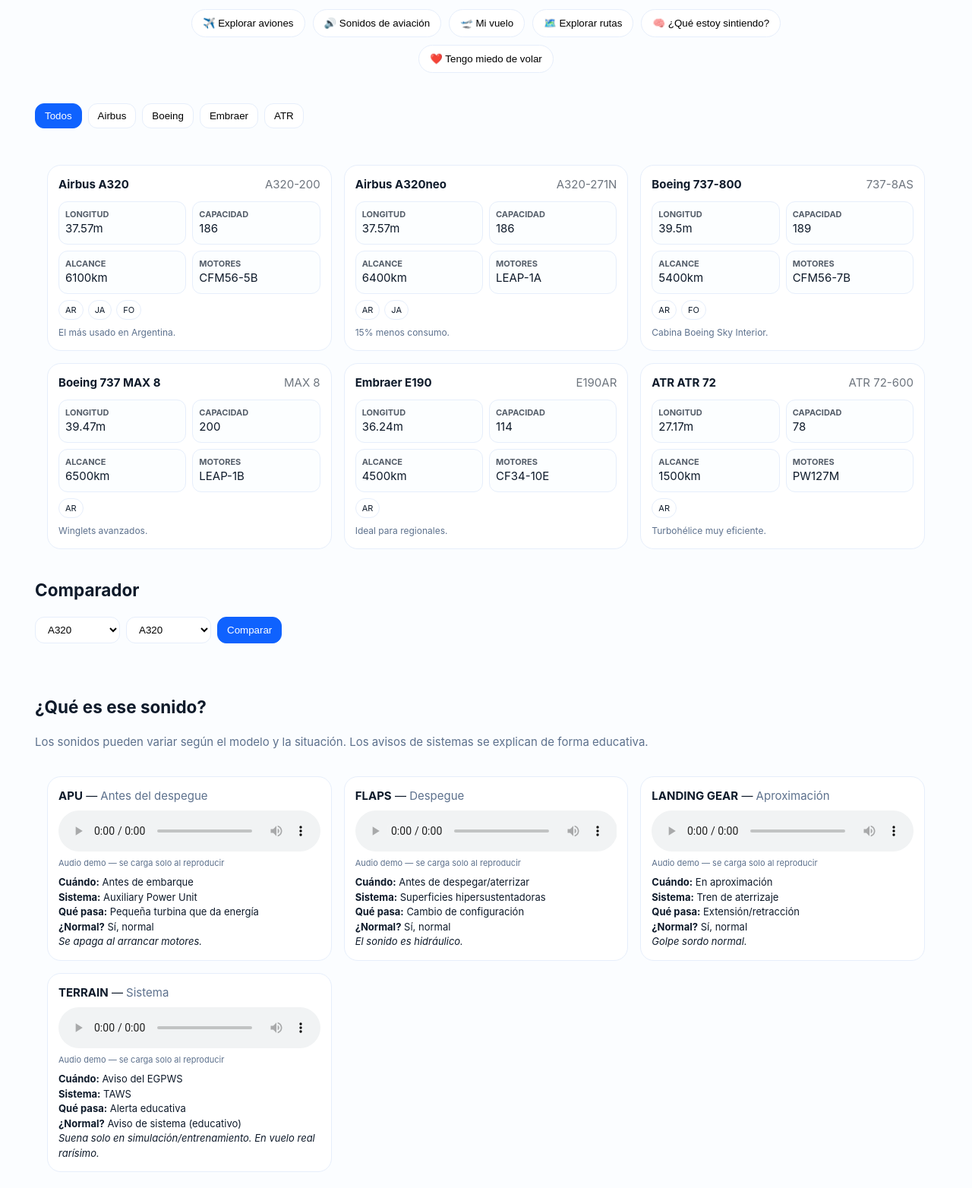
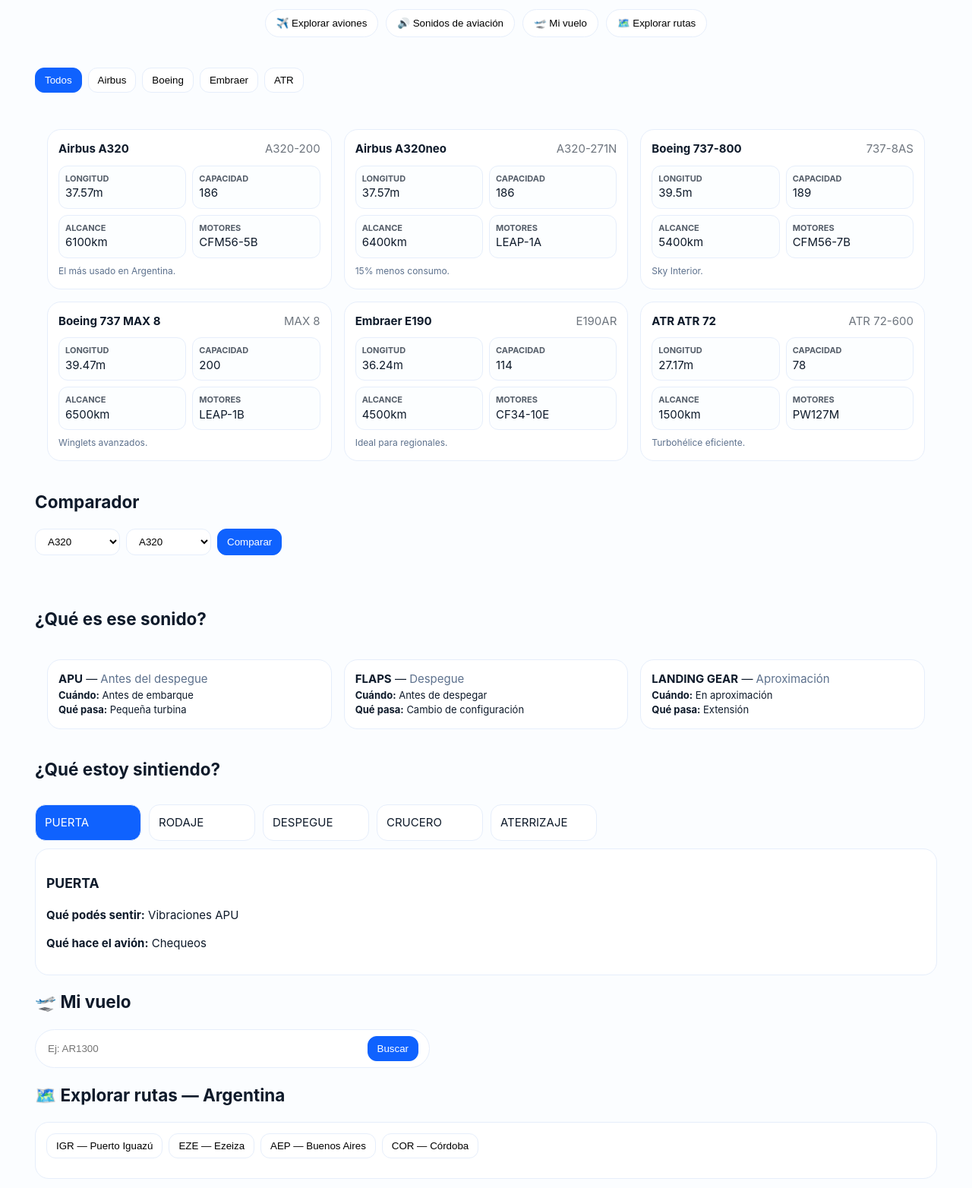
Before and after one commit to 9fwkhmmnr2-dev/volAR, a plain HTML site: page index.html in a window 1280 px wide. Shown: the part 360-1924 px from the top of the page at 76% size. Drawn offline with Linux system fonts and the light colour scheme.

Commit message:
Update index.html

```diff
--- a/index.html
+++ b/index.html
@@ -3,14 +3,12 @@
 <head>
 <meta charset="utf-8"><meta name="viewport" content="width=device-width,initial-scale=1">
 <title>VolAR — Conocé lo que vuela sobre Argentina</title>
-<meta name="description" content="Aviones, sonidos, rutas, tecnología y todo lo que ocurre durante un vuelo.">
 <style>
 :root{--bg:#fbfdff;--card:#fff;--text:#0e1a2a;--muted:#5d718d;--blue:#0f62fe;--blueD:#0b3d91;--b:#e6eefb}
 [data-theme=dark]{--bg:#050a14;--card:#0d1424;--text:#eef3ff;--muted:#8aa0c2;--b:#1a2a4a}
 *{box-sizing:border-box}body{margin:0;background:var(--bg);color:var(--text);font:15px/1.5 Inter,system-ui}
-a{color:inherit;text-decoration:none}
 .nav{position:sticky;top:0;z-index:10;background:color-mix(in srgb,var(--card) 85%, transparent);backdrop-filter:blur(12px);border-bottom:1px solid var(--b);display:flex;gap:18px;padding:12px 20px;align-items:center;flex-wrap:wrap}
-.logo{display:flex;align-items:center;gap:10px;font-weight:900;letter-spacing:.2px}
+.logo{display:flex;align-items:center;gap:10px;font-weight:900}
 .badge{width:32px;height:32px;border-radius:10px;background:linear-gradient(135deg,var(--blueD),var(--blue));display:grid;place-items:center;color:white}
 .search{flex:1;min-width:220px;max-width:520px;display:flex;align-items:center;background:var(--card);border:1px solid var(--b);border-radius:999px;padding:8px 14px}
 .search input{border:0;outline:0;background:transparent;width:100%;color:var(--text)}
@@ -26,7 +24,6 @@ a{color:inherit;text-decoration:none}
 .kv{background:color-mix(in srgb,var(--bg) 70%, var(--card));border:1px solid var(--b);border-radius:12px;padding:8px}
 .kv b{display:block;font-size:11px;opacity:.7;text-transform:uppercase}
 .tabs{display:flex;gap:8px;overflow:auto;padding:12px 16px;max-width:1220px;margin:auto}
-.tabs button{white-space:nowrap}
 .btn{border:1px solid var(--b);background:var(--card);padding:8px 12px;border-radius:12px;cursor:pointer}
 .btn.primary{background:var(--blue);color:white;border-color:var(--blue)}
 .section{max-width:1220px;margin:18px auto;padding:0 16px}
@@ -44,7 +41,6 @@ audio{width:100%}
   <a href="#aviones" class="chip">Aviones</a><a href="#sonidos" class="chip">Sonidos</a><a href="#vuelo" class="chip">Mi vuelo</a>
   <button class="btn" onclick="toggleTheme()">🌓</button>
 </div>
-
 <div class="hero">
   <h1>VolAR<br>Conocé lo que vuela sobre Argentina.</h1>
   <p>Aviones, sonidos, rutas, tecnología y todo lo que ocurre durante un vuelo.</p>
@@ -53,39 +49,25 @@ audio{width:100%}
     <button class="chip" onclick="scrollToId('sonidos')">🔊 Sonidos de aviación</button>
     <button class="chip" onclick="scrollToId('vuelo')">🛫 Mi vuelo</button>
     <button class="chip" onclick="scrollToId('rutas')">🗺️ Explorar rutas</button>
-    <button class="chip" onclick="scrollToId('sintiendo')">🧠 ¿Qué estoy sintiendo?</button>
-    <button class="chip" onclick="scrollToId('miedo')">❤️ Tengo miedo de volar</button>
   </div>
 </div>
-
 <div class="tabs" id="filters"></div>
 <div class="section"><div id="aircraftGrid" class="grid"></div></div>
-
-<div class="section" id="comparador">
-<h2>Comparador</h2>
-<div style="display:flex;gap:8px"><select id="c1" class="btn"></select><select id="c2" class="btn"></select><button class="btn primary" onclick="compare()">Comparar</button></div>
-<div id="compareRes" class="grid" style="margin-top:12px"></div>
-</div>
-
-<div class="section" id="sonidos"><h2>¿Qué es ese sonido?</h2><p style="color:var(--muted)">Los sonidos pueden variar según el modelo y la situación. Los avisos de sistemas se explican de forma educativa.</p><div id="soundList" class="grid"></div></div>
-
+<div class="section" id="comparador"><h2>Comparador</h2><div style="display:flex;gap:8px"><select id="c1" class="btn"></select><select id="c2" class="btn"></select><button class="btn primary" onclick="compare()">Comparar</button></div><div id="compareRes" class="grid" style="margin-top:12px"></div></div>
+<div class="section" id="sonidos"><h2>¿Qué es ese sonido?</h2><div id="soundList" class="grid"></div></div>
 <div class="section" id="sintiendo"><h2>¿Qué estoy sintiendo?</h2><div id="phaseLine" class="timeline"></div><div id="phaseDetail" class="card"></div></div>
-
 <div class="section" id="vuelo"><h2>🛫 Mi vuelo</h2><div class="search"><input id="flightNum" placeholder="Ej: AR1300"><button class="btn primary" onclick="findFlight()">Buscar</button></div><div id="flightRes" style="margin-top:12px"></div></div>
-
 <div class="section" id="rutas"><h2>🗺️ Explorar rutas — Argentina</h2><div class="card"><div id="routeMap" style="display:flex;flex-wrap:wrap;gap:8px"></div><div id="airportDetail" style="margin-top:12px"></div></div></div>
-
-<div class="section" id="miedo"><h2>❤️ Tengo miedo de volar — modo tranquilo</h2><div class="card"><p><b>Antes del vuelo:</b> El avión hace chequeos, vas a escuchar la APU (pequeña turbina). Es normal.</p><p><b>Despegue:</b> Aceleración fuerte, vibración, el morro se levanta. El ala flexiona — está diseñada para eso.</p><p><b>Turbulencia:</b> Es como olas en el aire. El avión no se va a caer. Los pilotos la anticipan y el avión está certificado para cargas mucho mayores.</p><p><b>Aterrizaje:</b> Ruido fuerte del tren, spoilers, reversa. Frenado intenso — todo previsto.</p></div></div>
-
+<div class="section" id="miedo"><h2>❤️ Tengo miedo de volar — modo tranquilo</h2><div class="card"><p><b>Antes del vuelo:</b> Chequeos, APU normal.</p><p><b>Despegue:</b> Aceleración fuerte, es normal.</p><p><b>Turbulencia:</b> Como olas en el aire, el avión está preparado.</p></div></div>
 <script>
 const DATA={
  aircraft:[
-  {id:"a320", manufacturer:"Airbus", model:"A320", variant:"A320-200", entry:"1988", length:37.57, wingspan:35.8, height:11.76, mtow:78000, pax:186, cruise:828, ceiling:39800, range:6100, engines:"CFM56-5B", engineCount:2, airlines:["AR","JA","FO"], routes:["AEP-COR","AEP-MDZ"], facts:"El más usado en Argentina."},
-  {id:"a320n", manufacturer:"Airbus", model:"A320neo", variant:"A320-271N", entry:"2016", length:37.57, wingspan:35.8, height:11.76, mtow:79000, pax:186, cruise:828, ceiling:39800, range:6400, engines:"LEAP-1A", engineCount:2, airlines:["AR","JA"], routes:["AEP-USH"], facts:"15% menos consumo."},
-  {id:"b738", manufacturer:"Boeing", model:"737-800", variant:"737-8AS", entry:"1998", length:39.5, wingspan:35.8, height:12.5, mtow:79015, pax:189, cruise:842, ceiling:41000, range:5400, engines:"CFM56-7B", engineCount:2, airlines:["AR","FO"], routes:["EZE-MIA"], facts:"Cabina Boeing Sky Interior."},
-  {id:"b38m", manufacturer:"Boeing", model:"737 MAX 8", variant:"MAX 8", entry:"2017", length:39.47, wingspan:35.9, height:12.3, mtow:82191, pax:200, cruise:842, ceiling:41000, range:6500, engines:"LEAP-1B", engineCount:2, airlines:["AR"], routes:["EZE-GRU"], facts:"Winglets avanzados."},
-  {id:"e190", manufacturer:"Embraer", model:"E190", variant:"E190AR", entry:"2005", length:36.24, wingspan:28.72, height:10.57, mtow:51800, pax:114, cruise:829, ceiling:41000, range:4500, engines:"CF34-10E", engineCount:2, airlines:["AR"], routes:["AEP-ROS"], facts:"Ideal para regionales."},
-  {id:"atr72", manufacturer:"ATR", model:"ATR 72", variant:"ATR 72-600", entry:"2011", length:27.17, wingspan:27.05, height:7.65, mtow:23000, pax:78, cruise:510, ceiling:25000, range:1500, engines:"PW127M", engineCount:2, airlines:["AR"], routes:["AEP-SLA"], facts:"Turbohélice muy eficiente."}
+  {id:"a320", manufacturer:"Airbus", model:"A320", variant:"A320-200", length:37.57, wingspan:35.8, pax:186, range:6100, engines:"CFM56-5B", airlines:["AR","JA","FO"], facts:"El más usado en Argentina."},
+  {id:"a320n", manufacturer:"Airbus", model:"A320neo", variant:"A320-271N", length:37.57, wingspan:35.8, pax:186, range:6400, engines:"LEAP-1A", airlines:["AR","JA"], facts:"15% menos consumo."},
+  {id:"b738", manufacturer:"Boeing", model:"737-800", variant:"737-8AS", length:39.5, wingspan:35.8, pax:189, range:5400, engines:"CFM56-7B", airlines:["AR","FO"], facts:"Sky Interior."},
+  {id:"b38m", manufacturer:"Boeing", model:"737 MAX 8", variant:"MAX 8", length:39.47, wingspan:35.9, pax:200, range:6500, engines:"LEAP-1B", airlines:["AR"], facts:"Winglets avanzados."},
+  {id:"e190", manufacturer:"Embraer", model:"E190", variant:"E190AR", length:36.24, wingspan:28.72, pax:114, range:4500, engines:"CF34-10E", airlines:["AR"], facts:"Ideal para regionales."},
+  {id:"atr72", manufacturer:"ATR", model:"ATR 72", variant:"ATR 72-600", length:27.17, wingspan:27.05, pax:78, range:1500, engines:"PW127M", airlines:["AR"], facts:"Turbohélice eficiente."}
  ],
  airlines:[
   {id:"AR", name:"Aerolíneas Argentinas", country:"Argentina", hubs:["EZE","AEP"], fleet:["a320","a320n","b738","b38m","e190","atr72"]},
@@ -93,7 +75,7 @@ const DATA={
   {id:"FO", name:"Flybondi", country:"Argentina", hubs:["AEP"], fleet:["b738","a320"]}
  ],
  airports:[
-  {id:"IGR", iata:"IGR", icao:"SARI", city:"Puerto Iguazú", prov:"Misiones", airlines:["AR","JA","FO"]},
+  {id:"IGR", iata:"IGR", icao:"SARI", city:"Puerto Iguazú", prov:"Misiones", airlines:["AR","JA","FO"], image:"https://images.unsplash.com/photo-1596138262202-7c0d5a0d7d4f?q=80&w=800"},
   {id:"EZE", iata:"EZE", icao:"SAEZ", city:"Ezeiza", prov:"Buenos Aires", airlines:["AR"]},
   {id:"AEP", iata:"AEP", icao:"SABE", city:"Buenos Aires", prov:"CABA", airlines:["AR","JA","FO"]},
   {id:"COR", iata:"COR", icao:"SACO", city:"Córdoba", prov:"Córdoba", airlines:["AR","JA"]},
@@ -104,89 +86,46 @@ const DATA={
   {id:"AR1737", airline:"AR", origin:"IGR", dest:"AEP", aircraft:"a320", duration:"1h50"}
  ],
  sounds:[
-  {id:"apu", name:"APU", phase:"Antes del despegue", when:"Antes de embarque", system:"Auxiliary Power Unit", what:"Pequeña turbina que da energía", isNormal:true, fact:"Se apaga al arrancar motores."},
-  {id:"flaps", name:"FLAPS", phase:"Despegue", when:"Antes de despegar/aterrizar", system:"Superficies hipersustentadoras", what:"Cambio de configuración", isNormal:true, fact:"El sonido es hidráulico."},
-  {id:"gear", name:"LANDING GEAR", phase:"Aproximación", when:"En aproximación", system:"Tren de aterrizaje", what:"Extensión/retracción", isNormal:true, fact:"Golpe sordo normal."},
-  {id:"terrain", name:"TERRAIN", phase:"Sistema", when:"Aviso del EGPWS", system:"TAWS", what:"Alerta educativa", isNormal:false, fact:"Suena solo en simulación/entrenamiento. En vuelo real rarísimo."}
+  {id:"apu", name:"APU", phase:"Antes del despegue", when:"Antes de embarque", system:"APU", what:"Pequeña turbina", isNormal:true, fact:"Se apaga al arrancar motores."},
+  {id:"flaps", name:"FLAPS", phase:"Despegue", when:"Antes de despegar", system:"Flaps", what:"Cambio de configuración", isNormal:true, fact:"Sonido hidráulico."},
+  {id:"gear", name:"LANDING GEAR", phase:"Aproximación", when:"En aproximación", system:"Tren", what:"Extensión", isNormal:true, fact:"Golpe sordo normal."}
  ],
  phases:[
-  {id:"puerta", label:"PUERTA", feel:"Pequeñas vibraciones APU", hear:["apu"], doing:"Chequeos"},
-  {id:"rodaje", label:"RODAJE", feel:"Movimiento lento, frenos", hear:["flaps"], doing:"Va a pista"},
-  {id:"despegue", label:"DESPEGUE", feel:"Aceleración fuerte, inclinación 15°", hear:["flaps"], doing:"Máxima potencia"},
-  {id:"crucero", label:"CRUCERO", feel:"Estable, presión en oídos", hear:[], doing:"Piloto automático"},
-  {id:"aterrizaje", label:"ATERRIZAJE", feel:"Descenso, contacto, reversa", hear:["gear"], doing:"Frena"}
+  {id:"puerta", label:"PUERTA", feel:"Vibraciones APU", hear:["apu"], doing:"Chequeos"},
+  {id:"rodaje", label:"RODAJE", feel:"Movimiento lento", hear:["flaps"], doing:"Va a pista"},
+  {id:"despegue", label:"DESPEGUE", feel:"Aceleración fuerte", hear:["flaps"], doing:"Máxima potencia"},
+  {id:"crucero", label:"CRUCERO", feel:"Estable", hear:[], doing:"Piloto automático"},
+  {id:"aterrizaje", label:"ATERRIZAJE", feel:"Descenso y reversa", hear:["gear"], doing:"Frena"}
  ]
 };
-
 function toggleTheme(){const cur=document.documentElement.getAttribute('data-theme');document.documentElement.setAttribute('data-theme',cur==='dark'?'light':'dark')}
 function scrollToId(id){document.getElementById(id)?.scrollIntoView({behavior:'smooth'})}
 let activeMan='Todos';
-function renderFilters(){
- const mans=['Todos',...new Set(DATA.aircraft.map(a=>a.manufacturer))];
- document.getElementById('filters').innerHTML=mans.map(m=>`<button class="btn ${activeMan===m?'primary':''}" onclick="setMan('${m}')">${m}</button>`).join('');
-}
+function renderFilters(){const mans=['Todos',...new Set(DATA.aircraft.map(a=>a.manufacturer))];document.getElementById('filters').innerHTML=mans.map(m=>`<button class="btn ${activeMan===m?'primary':''}" onclick="setMan('${m}')">${m}</button>`).join('');}
 function setMan(m){activeMan=m;renderFilters();renderAircraft()}
 function renderAircraft(list=DATA.aircraft){
  const g=document.getElementById('aircraftGrid');
  const f=list.filter(a=> activeMan==='Todos' || a.manufacturer===activeMan);
- g.innerHTML=f.map(a=>`
-  <div class="card" onclick="location.hash='#aviones/${a.id}'">
-   <div style="display:flex;justify-content:space-between"><b>${a.manufacturer} ${a.model}</b><span style="opacity:.6">${a.variant}</span></div>
-   <div class="spec">
-    <div class="kv"><b>Longitud</b>${a.length}m</div><div class="kv"><b>Capacidad</b>${a.pax}</div>
-    <div class="kv"><b>Alcance</b>${a.range}km</div><div class="kv"><b>Motores</b>${a.engines}</div>
-   </div>
-   <div style="margin-top:8px;display:flex;gap:6px;flex-wrap:wrap">${a.airlines.map(al=>`<span class="chip" style="padding:4px 8px;font-size:11px">${al}</span>`).join('')}</div>
-   <div style="margin-top:8px;color:var(--muted);font-size:12px">${a.facts}</div>
-  </div>`).join('');
+ g.innerHTML=f.map(a=>`<div class="card"><div style="display:flex;justify-content:space-between"><b>${a.manufacturer} ${a.model}</b><span style="opacity:.6">${a.variant}</span></div><div class="spec"><div class="kv"><b>Longitud</b>${a.length}m</div><div class="kv"><b>Capacidad</b>${a.pax}</div><div class="kv"><b>Alcance</b>${a.range}km</div><div class="kv"><b>Motores</b>${a.engines}</div></div><div style="margin-top:8px;color:var(--muted);font-size:12px">${a.facts}</div></div>`).join('');
  document.getElementById('c1').innerHTML=DATA.aircraft.map(a=>`<option value="${a.id}">${a.model}</option>`).join('');
  document.getElementById('c2').innerHTML=DATA.aircraft.map(a=>`<option value="${a.id}">${a.model}</option>`).join('');
 }
-function compare(){
- const id1=c1.value, id2=c2.value;
- const a1=DATA.aircraft.find(a=>a.id===id1), a2=DATA.aircraft.find(a=>a.id===id2);
- const rows=['length','wingspan','pax','range','cruise','mtow'];
- document.getElementById('compareRes').innerHTML=`
-  <div class="card"><b>${a1.model}</b><div class="spec">${rows.map(k=>`<div class="kv"><b>${k}</b>${a1[k]||'N/D'}</div>`).join('')}</div></div>
-  <div class="card"><b>${a2.model}</b><div class="spec">${rows.map(k=>`<div class="kv"><b>${k}</b>${a2[k]||'N/D'}</div>`).join('')}</div></div>`;
-}
-function renderSounds(list=DATA.sounds){
- document.getElementById('soundList').innerHTML=list.map(s=>`
-  <div class="card"><b>${s.name}</b> — <span style="color:var(--muted)">${s.phase}</span>
-  <div style="margin:8px 0"><audio controls preload="none"><source src="" type="audio/mpeg">Tu navegador no soporta audio</audio><div style="font-size:11px;color:var(--muted)">Audio demo — se carga solo al reproducir</div></div>
-  <div style="font-size:13px"><b>Cuándo:</b> ${s.when}<br><b>Sistema:</b> ${s.system}<br><b>Qué pasa:</b> ${s.what}<br><b>¿Normal?</b> ${s.isNormal?'Sí, normal':'Aviso de sistema (educativo)'}<br><i>${s.fact}</i></div></div>`).join('');
-}
-function renderPhases(){
- document.getElementById('phaseLine').innerHTML=DATA.phases.map(p=>`<div class="phase" id="ph-${p.id}" onclick="showPhase('${p.id}')">${p.label}</div>`).join('');
- showPhase(DATA.phases[0].id);
-}
-function showPhase(id){
- document.querySelectorAll('.phase').forEach(e=>e.classList.remove('active')); document.getElementById('ph-'+id)?.classList.add('active');
- const p=DATA.phases.find(x=>x.id===id);
- document.getElementById('phaseDetail').innerHTML=`<h3>${p.label}</h3><p><b>Qué podés sentir:</b> ${p.feel}</p><p><b>Qué hace el avión:</b> ${p.doing}</p><p><b>Sonidos:</b> ${p.hear.join(', ')||'—'}</p>`;
-}
-function findFlight(){
- const num=document.getElementById('flightNum').value.toUpperCase().trim();
- const r=DATA.routes.find(x=>x.id===num);
- const box=document.getElementById('flightRes');
- if(!r){box.innerHTML=`<div class="card">No tenemos este vuelo en nuestra base de datos todavía.</div>`;return}
- const ac=DATA.aircraft.find(a=>a.id===r.aircraft);
- box.innerHTML=`<div class="card"><b>${r.id}</b> ${r.origin} → ${r.dest}<br>Aerolínea: ${r.airline}<br>Avión: ${ac.manufacturer} ${ac.model}<br>Duración: ${r.duration}</div>`;
-}
-function renderRoutes(){
- document.getElementById('routeMap').innerHTML=DATA.airports.map(ap=>`<button class="btn" onclick="showAirport('${ap.id}')">${ap.iata} — ${ap.city}</button>`).join('');
-}
+function compare(){const id1=c1.value, id2=c2.value;const a1=DATA.aircraft.find(a=>a.id===id1), a2=DATA.aircraft.find(a=>a.id===id2);const rows=['length','wingspan','pax','range'];document.getElementById('compareRes').innerHTML=`<div class="card"><b>${a1.model}</b><div class="spec">${rows.map(k=>`<div class="kv"><b>${k}</b>${a1[k]||'N/D'}</div>`).join('')}</div></div><div class="card"><b>${a2.model}</b><div class="spec">${rows.map(k=>`<div class="kv"><b>${k}</b>${a2[k]||'N/D'}</div>`).join('')}</div></div>`;}
+function renderSounds(list=DATA.sounds){document.getElementById('soundList').innerHTML=list.map(s=>`<div class="card"><b>${s.name}</b> — <span style="color:var(--muted)">${s.phase}</span><div style="font-size:13px"><b>Cuándo:</b> ${s.when}<br><b>Qué pasa:</b> ${s.what}</div></div>`).join('');}
+function renderPhases(){document.getElementById('phaseLine').innerHTML=DATA.phases.map(p=>`<div class="phase" id="ph-${p.id}" onclick="showPhase('${p.id}')">${p.label}</div>`).join('');showPhase(DATA.phases[0].id);}
+function showPhase(id){document.querySelectorAll('.phase').forEach(e=>e.classList.remove('active')); document.getElementById('ph-'+id)?.classList.add('active');const p=DATA.phases.find(x=>x.id===id);document.getElementById('phaseDetail').innerHTML=`<h3>${p.label}</h3><p><b>Qué podés sentir:</b> ${p.feel}</p><p><b>Qué hace el avión:</b> ${p.doing}</p>`;}
+function findFlight(){const num=document.getElementById('flightNum').value.toUpperCase().trim();const r=DATA.routes.find(x=>x.id===num);const box=document.getElementById('flightRes');if(!r){box.innerHTML=`<div class="card">No tenemos este vuelo todavía.</div>`;return}const ac=DATA.aircraft.find(a=>a.id===r.aircraft);box.innerHTML=`<div class="card"><b>${r.id}</b> ${r.origin} → ${r.dest}<br>Aerolínea: ${r.airline}<br>Avión: ${ac.manufacturer} ${ac.model}<br>Duración: ${r.duration}</div>`;}
+function renderRoutes(){document.getElementById('routeMap').innerHTML=DATA.airports.map(ap=>`<button class="btn" onclick="showAirport('${ap.id}')">${ap.iata} — ${ap.city}</button>`).join('');}
 function showAirport(id){
  const ap=DATA.airports.find(a=>a.id===id);
  const dests=DATA.routes.filter(r=>r.origin===id||r.dest===id);
- document.getElementById('airportDetail').innerHTML=`<div class="card"><b>${ap.city} (${ap.iata}/${ap.icao})</b><br>Aerolíneas: ${ap.airlines.join(', ')}<br>Rutas: ${dests.map(d=>d.id).join(', ')||'Información no disponible.'}</div>`;
+ document.getElementById('airportDetail').innerHTML=`<div class="card">
+   ${ap.image? `<img src="${ap.image}" style="width:100%;height:200px;object-fit:cover;border-radius:14px;margin-bottom:10px">` : ''}
+   <div style="font-size:18px"><b>${ap.city} (${ap.iata}/${ap.icao})</b></div>
+   <div style="color:var(--muted);margin-top:4px">Provincia: ${ap.prov}<br>Aerolíneas: ${ap.airlines.join(', ')}<br>Rutas: ${dests.map(d=>d.id).join(', ')||'—'}</div>
+ </div>`;
 }
-function doSearch(q){
- q=q.toLowerCase(); if(!q){renderAircraft();renderSounds();return}
- renderAircraft(DATA.aircraft.filter(a=> (a.model+a.manufacturer).toLowerCase().includes(q)));
- renderSounds(DATA.sounds.filter(s=> s.name.toLowerCase().includes(q) || s.phase.toLowerCase().includes(q)));
- if(q.length>2) scrollToId('aviones');
-}
+function doSearch(q){q=q.toLowerCase(); if(!q){renderAircraft();renderSounds();return}renderAircraft(DATA.aircraft.filter(a=> (a.model+a.manufacturer).toLowerCase().includes(q)));renderSounds(DATA.sounds.filter(s=> s.name.toLowerCase().includes(q)));if(q.length>2) scrollToId('aviones');}
 renderFilters();renderAircraft();renderSounds();renderPhases();renderRoutes();
 </script>
 </body>
```
